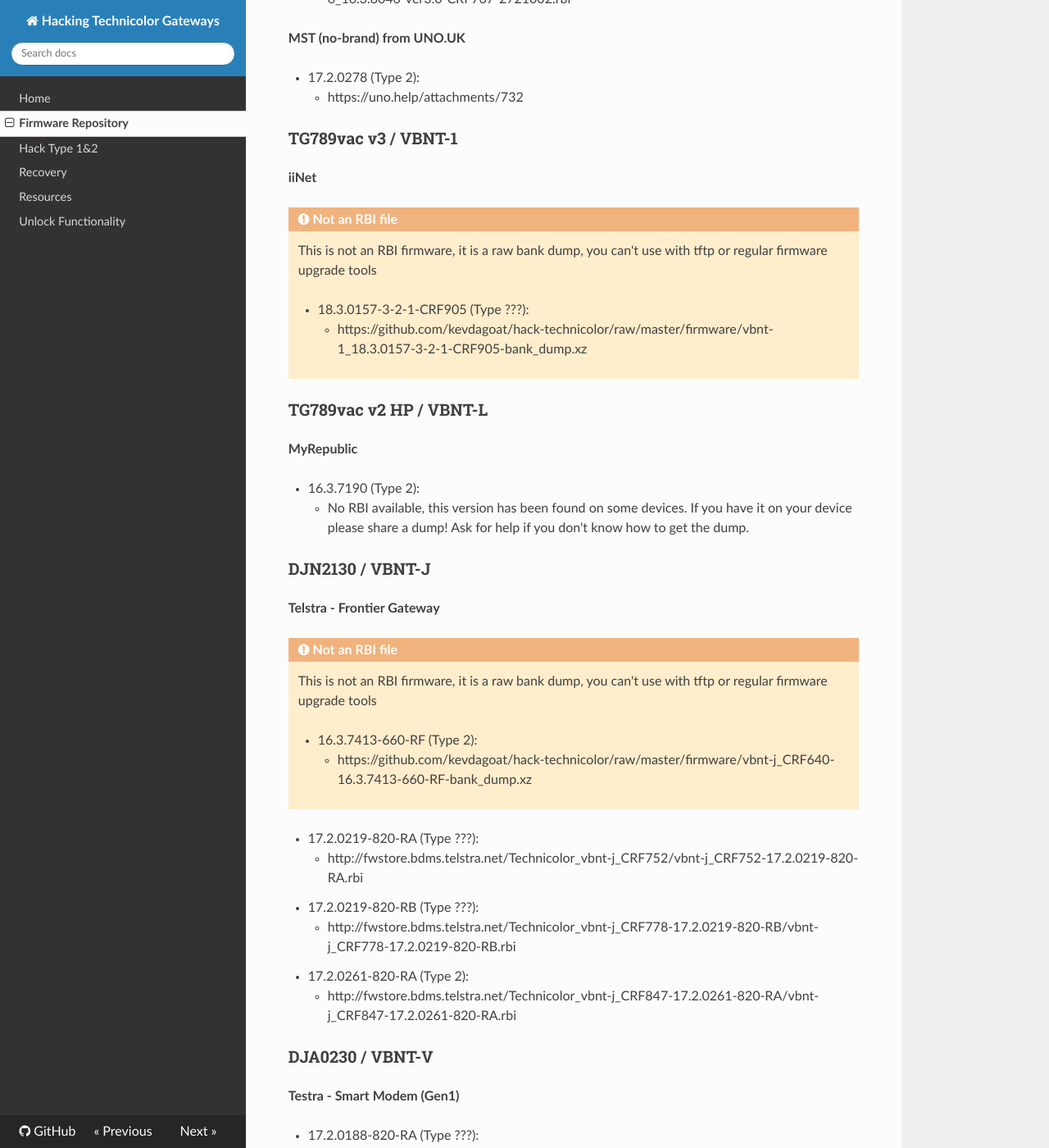
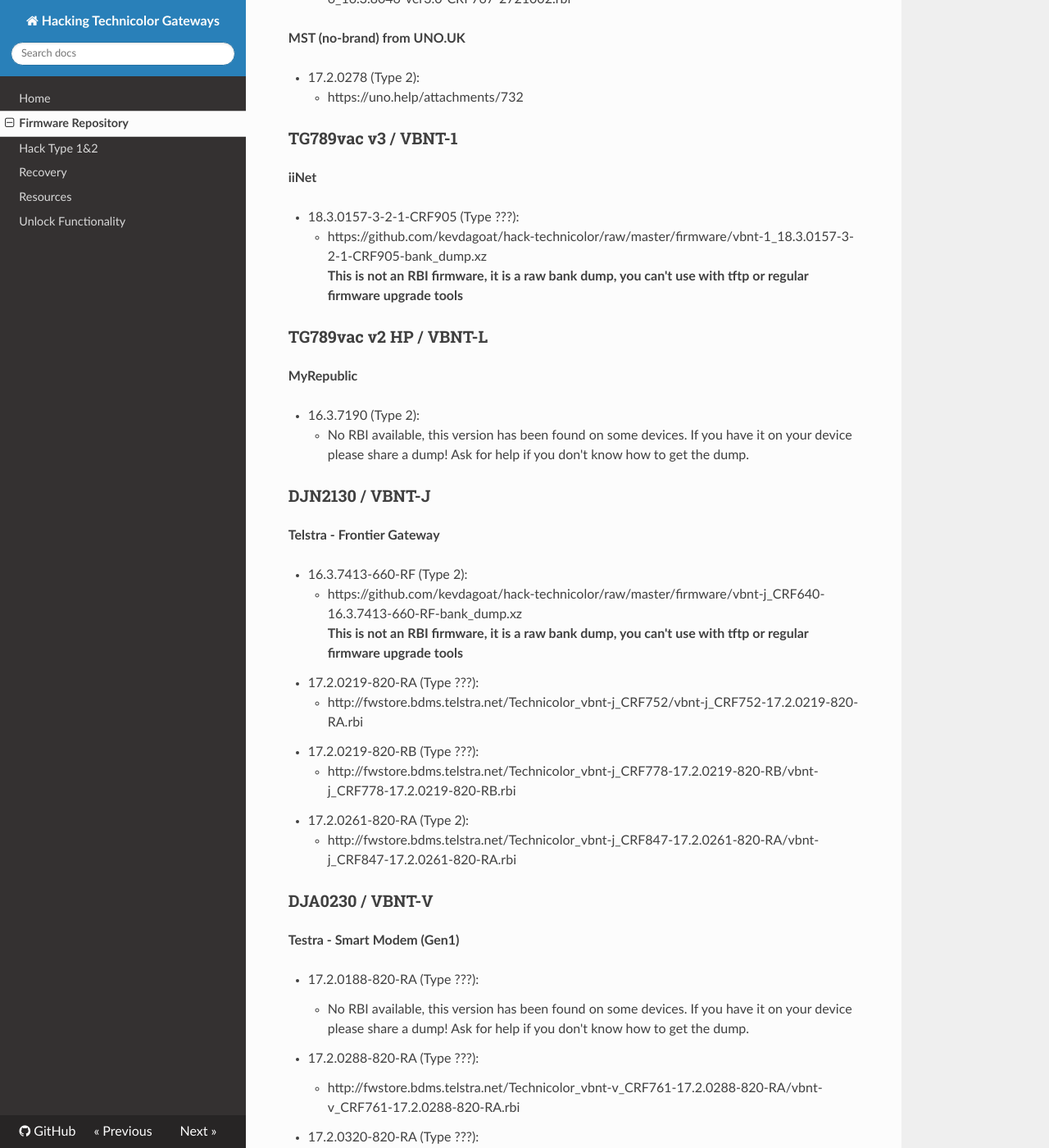
Before and after one commit to hack-technicolor/hack-technicolor, an MkDocs documentation site: the page built from docs/Firmware Repository.md, in a window 1280 px wide and 1400 px high, scrolled down 3105 px. Shown: the whole window at 82% size. Built offline with MkDocs 1.6.1, drawn with Linux system fonts in a browser that asks for light colours; nearby versions of some CDN libraries.

Commit message:
Redo formatting on bank dumps

```diff
--- a/docs/Firmware Repository.md
+++ b/docs/Firmware Repository.md
@@ -99,12 +99,9 @@
 
 **iiNet**
 
-!!! caution "Not an RBI file"
-    This is not an RBI firmware, it is a raw bank dump, you can't use with tftp or regular firmware upgrade tools
-
-    - 18.3.0157-3-2-1-CRF905 (Type ???):
-        - https://github.com/kevdagoat/hack-technicolor/raw/master/firmware/vbnt-1_18.3.0157-3-2-1-CRF905-bank_dump.xz
-
+- 18.3.0157-3-2-1-CRF905 (Type ???):
+     - https://github.com/kevdagoat/hack-technicolor/raw/master/firmware/vbnt-1_18.3.0157-3-2-1-CRF905-bank_dump.xz
+     **This is not an RBI firmware, it is a raw bank dump, you can't use with tftp or regular firmware upgrade tools**
 
 ### TG789vac v2 HP / VBNT-L
 
@@ -117,13 +114,9 @@
 
 **Telstra - Frontier Gateway**
 
-
-!!! caution "Not an RBI file"
-    This is not an RBI firmware, it is a raw bank dump, you can't use with tftp or regular firmware upgrade tools
-
-    - 16.3.7413-660-RF (Type 2):
-        - https://github.com/kevdagoat/hack-technicolor/raw/master/firmware/vbnt-j_CRF640-16.3.7413-660-RF-bank_dump.xz
-
+- 16.3.7413-660-RF (Type 2):
+    - https://github.com/kevdagoat/hack-technicolor/raw/master/firmware/vbnt-j_CRF640-16.3.7413-660-RF-bank_dump.xz
+    **This is not an RBI firmware, it is a raw bank dump, you can't use with tftp or regular firmware upgrade tools**
 - 17.2.0219-820-RA (Type ???):
     - http://fwstore.bdms.telstra.net/Technicolor_vbnt-j_CRF752/vbnt-j_CRF752-17.2.0219-820-RA.rbi
 - 17.2.0219-820-RB (Type ???):
```
